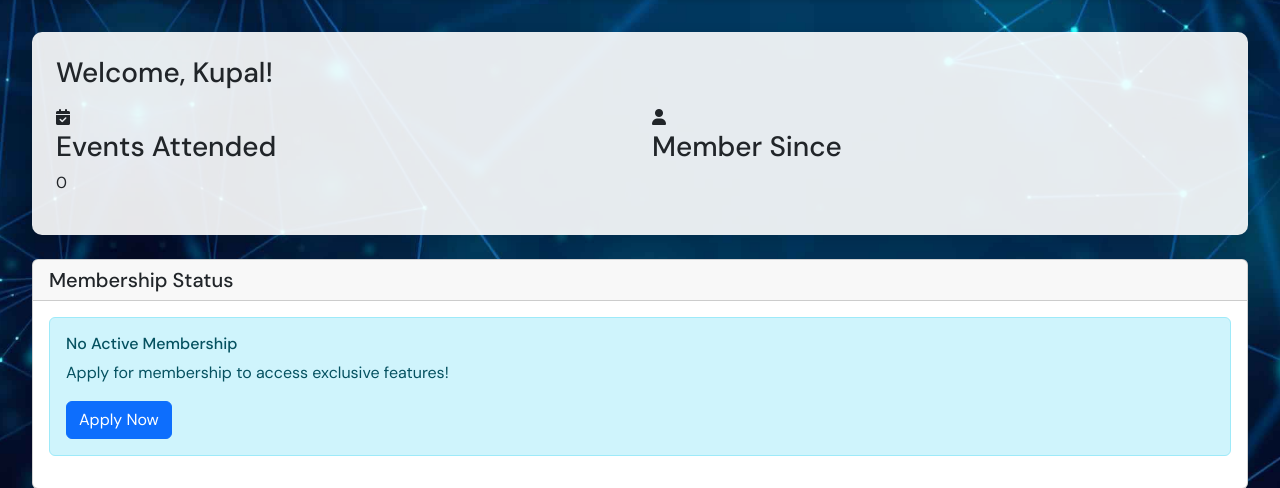
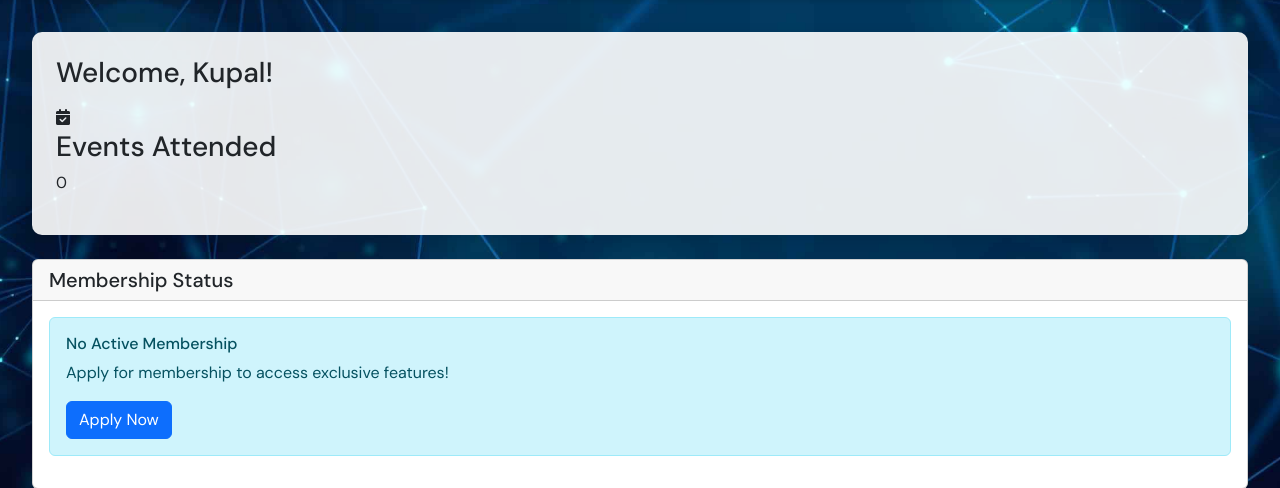
Before and after one commit to ZenDridge/DjangoProject, a Django app: page /usr/ in a window 1280 px wide. Shown: the part 60-548 px from the top of the page. Run offline with Django 5.2, Linux system fonts and the light colour scheme; a user stored in the database is signed in; data comes from the database, SQL or seed files in the repository.

Commit message:
Update usr.html

```diff
--- a/myapp/templates/usr.html
+++ b/myapp/templates/usr.html
@@ -14,13 +14,6 @@
                     <i class="fas fa-calendar-check"></i>
                     <h3>Events Attended</h3>
                     <p>{{ events_attended }}</p>
-                </div>
-            </div>
-            <div class="col-md-6">
-                <div class="stats-card">
-                    <i class="fas fa-user"></i>
-                    <h3>Member Since</h3>
-                    <p>{{ user.date_joined|date:"F d, Y" }}</p>
                 </div>
             </div>
         </div>
```
